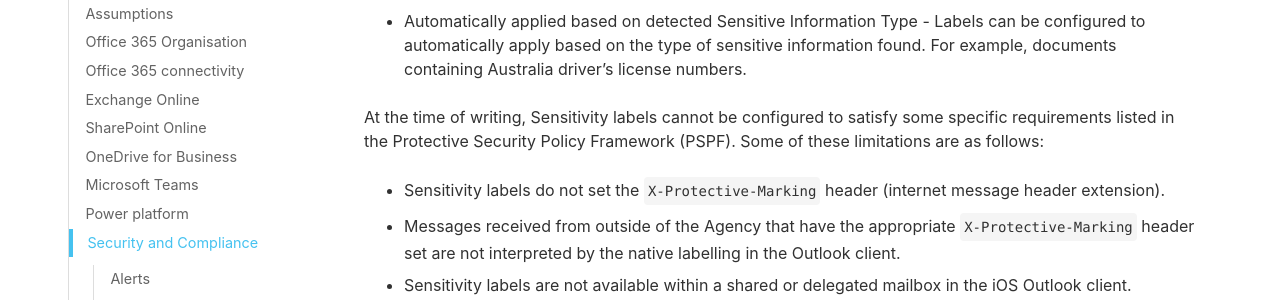
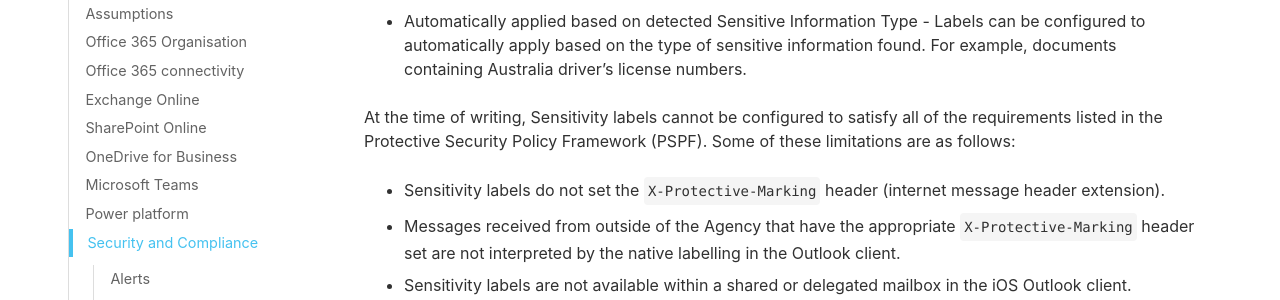
Before and after one commit to ASD-Blueprint/desktop.gov.au, a Jekyll site: the page built from blueprint/office-365.md, in a window 1280 px wide and 900 px high, scrolled down 65918 px. Shown: the part 153-453 px from the top of the window. Built offline with Jekyll 4.4.1, drawn with Linux system fonts in a browser that asks for light colours; comment, search, counter and statistics services are not loaded.

Commit message:
wording update

```diff
--- a/blueprint/office-365.md
+++ b/blueprint/office-365.md
@@ -1246,7 +1246,7 @@
 * Automatically applied based on the location of the document - Labels can be configured to automatically apply based on the location of the document. For example, SharePoint.
 * Automatically applied based on detected Sensitive Information Type - Labels can be configured to automatically apply based on the type of sensitive information found. For example, documents containing Australia driver's license numbers.
 
-At the time of writing, Sensitivity labels cannot be configured to satisfy some specific requirements listed in the Protective Security Policy Framework (PSPF). Some of these limitations are as follows:
+At the time of writing, Sensitivity labels cannot be configured to satisfy all of the requirements listed in the Protective Security Policy Framework (PSPF). Some of these limitations are as follows:
 
 - Sensitivity labels do not set the `X-Protective-Marking` header (internet message header extension).
 - Messages received from outside of the Agency that have the appropriate  `X-Protective-Marking ` header set are not interpreted by the native labelling in the Outlook client.
```
